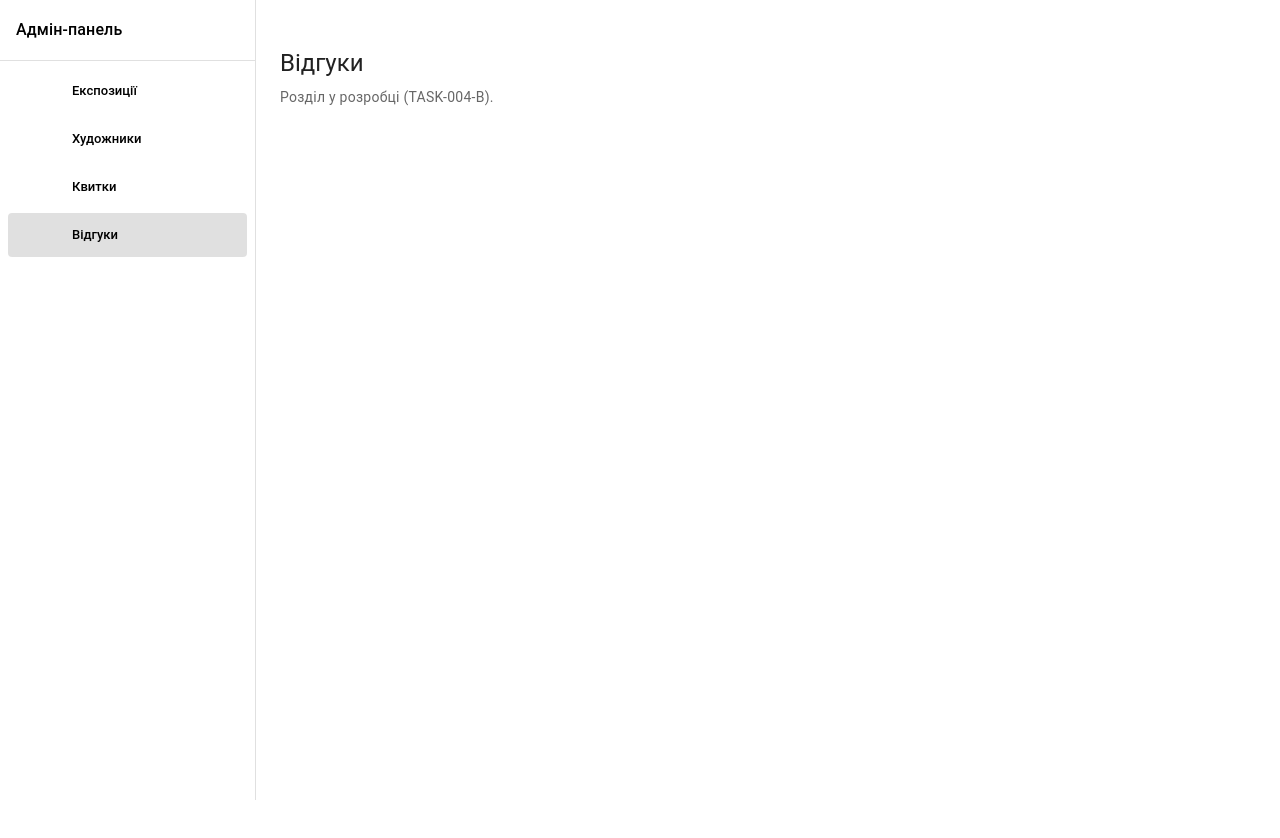
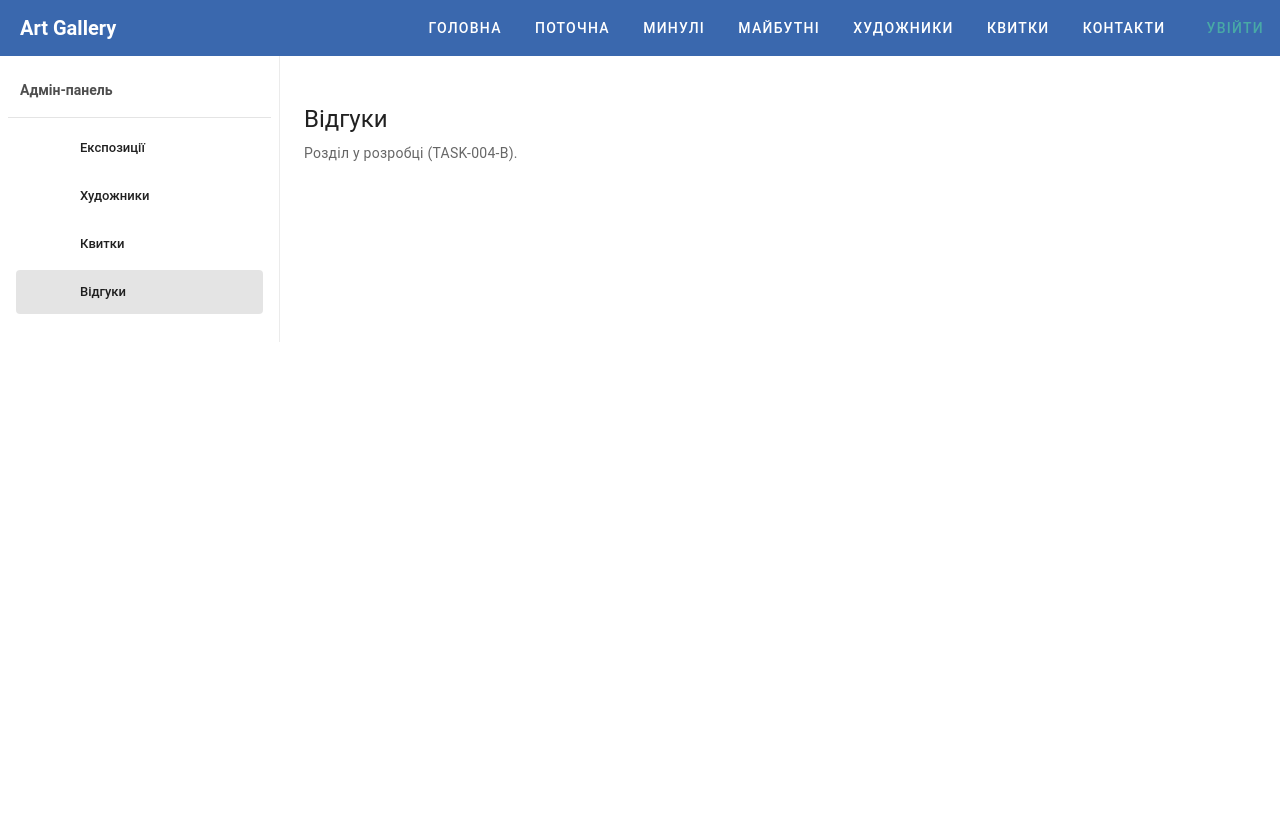
Before and after one commit to Volodymyr-Korolevych/artGallery-2026, a Nuxt app: page /admin/reviews in a window 1280 px wide. Shown: the top 838 px of the page. Before the commit the page ends 800 px from the top, so only its background shows below. Built offline with nearby package versions, Linux system fonts and the light colour scheme; no server answers.

Commit message:
TASK-004-A2: admin layout with AppHeader and full-width grid (aside + main)

```diff
--- a/layouts/admin.vue
+++ b/layouts/admin.vue
@@ -1,5 +1,4 @@
 <script setup lang="ts">
-const drawer = ref(true)
 const nav = [
   { label: 'Експозиції', to: '/admin/exhibitions', icon: 'mdi-image-multiple' },
   { label: 'Художники',  to: '/admin/artists',     icon: 'mdi-account' },
@@ -9,14 +8,12 @@ const nav = [
 </script>
 
 <template>
+  <div class="admin-shell">
+    <AppHeader />
+
     <div class="admin-wrap">
-    <v-navigation-drawer
-      v-model="drawer"
-      permanent
-      color="surface"
-      class="admin-drawer"
-    >
-      <div class="px-4 py-4 text-subtitle-1 font-weight-medium">Адмін-панель</div>
+      <aside class="admin-aside">
+        <div class="aside-title">Адмін-панель</div>
         <v-divider />
         <v-list nav density="comfortable">
           <v-list-item
@@ -28,28 +25,45 @@ const nav = [
             rounded
           />
         </v-list>
-    </v-navigation-drawer>
+      </aside>
 
-    <div class="admin-content">
+      <main class="admin-content">
         <slot />
+      </main>
     </div>
   </div>
 </template>
 
 <style>
+.admin-shell {
+  min-height: 100vh;
+  width: 100%;
+}
+/* двоколонний grid без обмежень ширини */
 .admin-wrap {
   display: grid;
   grid-template-columns: 280px minmax(0, 1fr);
-  min-height: calc(100vh - 72px);
+  gap: 0;
+  width: 100%;
+  max-width: none;
+  min-width: 0;
 }
-.admin-drawer {
+.admin-aside {
   border-right: 1px solid rgba(0,0,0,0.08);
+  padding: 16px 8px;
+}
+.aside-title {
+  padding: 8px 12px;
+  font-weight: 600;
+  font-size: 14px;
+  opacity: .8;
+  margin-bottom: 8px;
 }
 .admin-content {
   padding: 24px;
   width: 100%;
   max-width: none;
-  min-width: 0;
+  min-width: 0;   /* критично, щоб контент не стискався */
   overflow: auto;
 }
 @media (max-width: 960px) {
```
Lines whose indentation alone changed are shown as unchanged.
